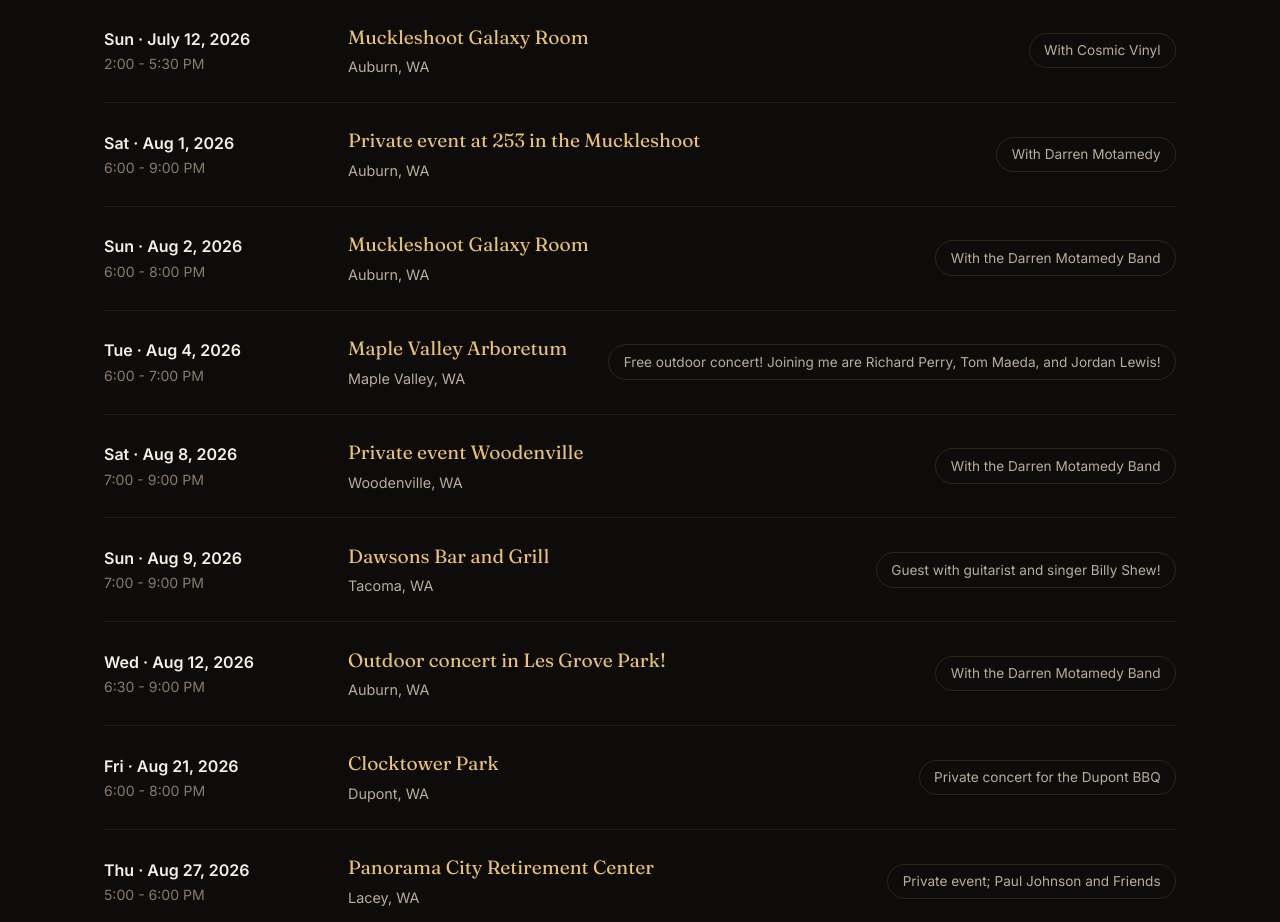
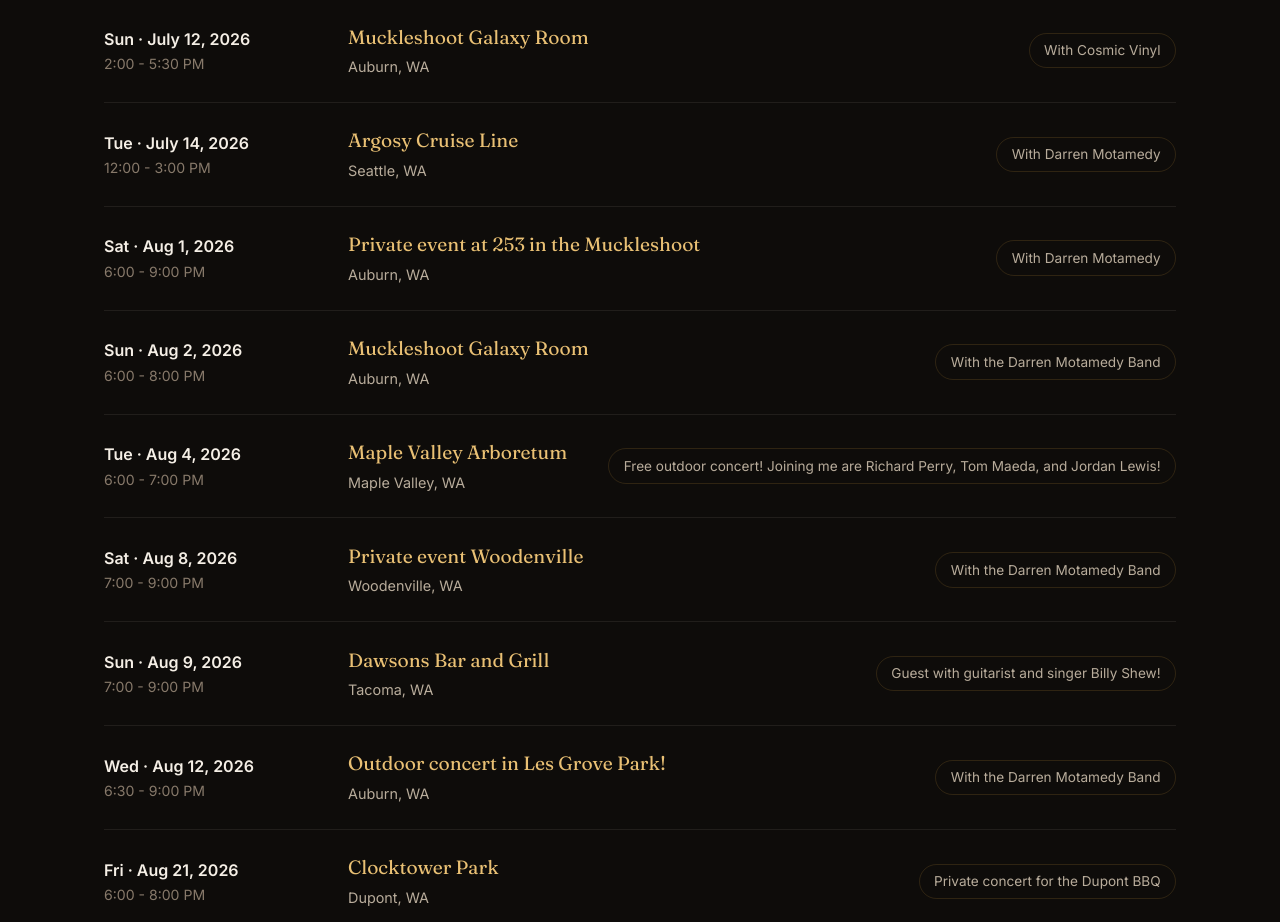
Before and after one commit to gtrpaulj-creator/paul-website, a React (Vite) app: page / in a window 1280 px wide. Shown: the part 4000-4922 px from the top of the page. Built offline with nearby package versions, Linux system fonts and the light colour scheme.

Commit message:
Update data.js
added a show on July 14. Argosy Cruise Line

```diff
--- a/src/data.js
+++ b/src/data.js
@@ -65,6 +65,13 @@
     venue: 'Muckleshoot Galaxy Room',
     city: 'Auburn, WA',
     detail: 'With Cosmic Vinyl',
+  },
+  {
+    date: 'Tue · July 14, 2026',
+    time: '12:00 - 3:00 PM',
+    venue: 'Argosy Cruise Line',
+    city: 'Seattle, WA',
+    detail: 'With Darren Motamedy',
   },
   {
     date: 'Sat · Aug 1, 2026',
```
